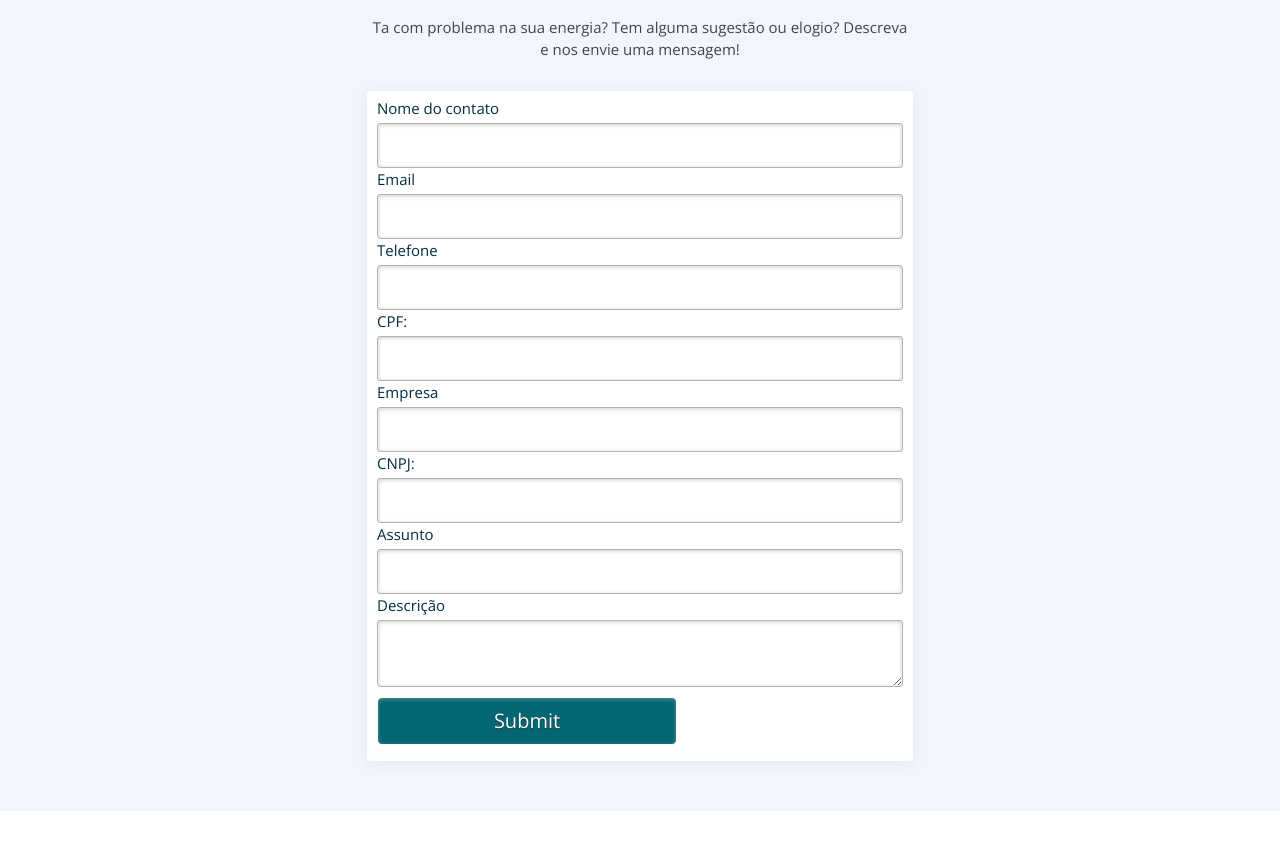
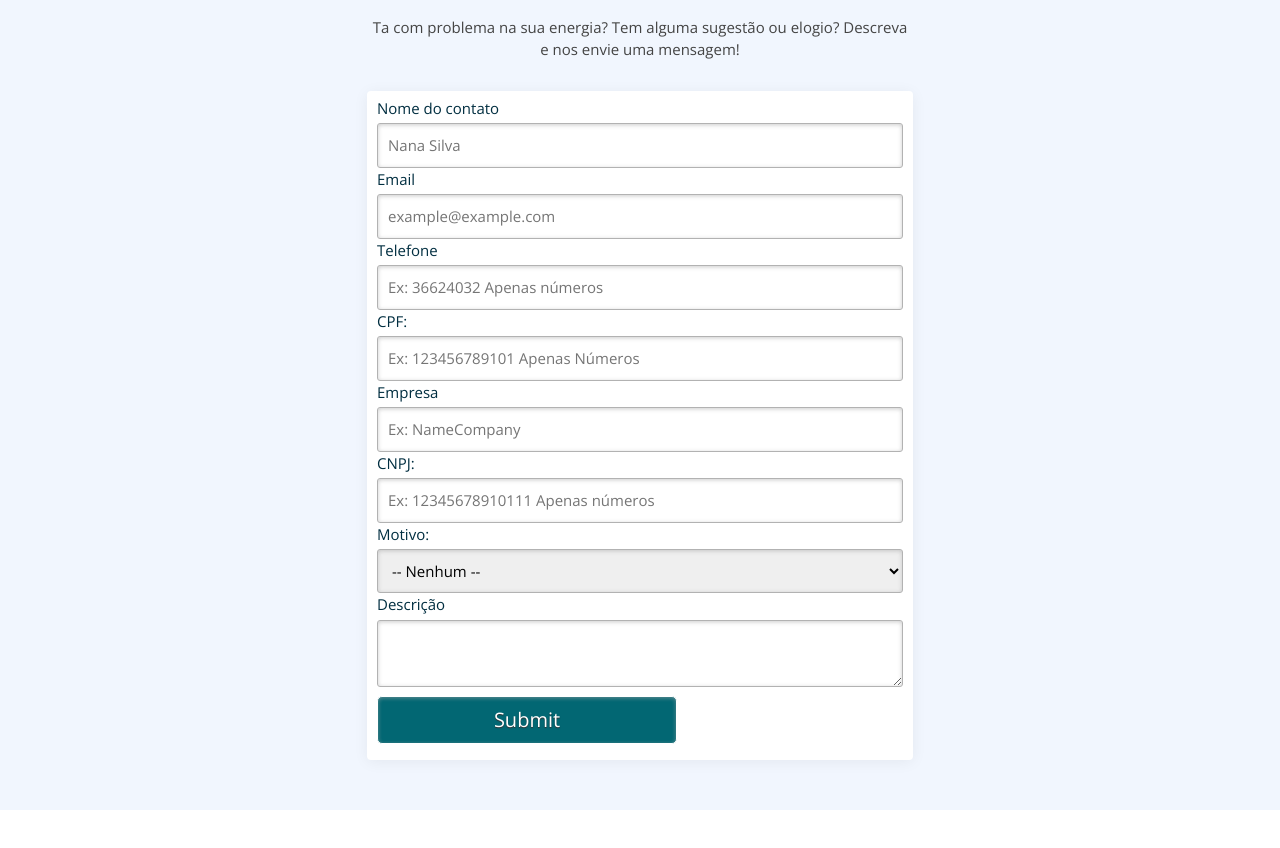
Before and after one commit to PedroNeto261/nanaenegia, a plain HTML site: page index.html in a window 1280 px wide. Shown: the part 4020-4868 px from the top of the page. Drawn offline with nearby package versions, Linux system fonts and the light colour scheme.

Commit message:
FormularioCaso

```diff
--- a/index.html
+++ b/index.html
@@ -373,19 +373,23 @@
               <input type=hidden name="retURL" value="https://pedroneto261.github.io/paginasuporte/">
 
 
-              <label for="name">Nome do contato</label><input  id="name" maxlength="80" name="name" size="20" type="text" /><br>
+              <label for="name">Nome do contato</label><input  id="name" maxlength="80" placeholder="Nana Silva" name="name" size="20" type="text" /><br>
 
-              <label for="email">Email</label><input  id="email" maxlength="80" name="email" size="20" type="text" /><br>
+              <label for="email">Email</label><input  id="email" maxlength="80" name="email" size="20" placeholder="example@example.com" type="text" /><br>
 
-              <label for="phone">Telefone</label><input  id="phone" maxlength="40" name="phone" size="20" type="text" /><br>
+              <label for="phone">Telefone</label><input  id="phone" maxlength="40" name="phone" placeholder="Ex: 36624032 Apenas números" size="20" type="text" /><br>
 
-              <label>CPF:</label><input  id="00NDn00000NTPMT" maxlength="11" name="00NDn00000NTPMT" size="20" type="text" /><br>
+              <label>CPF:</label><input  id="00NDn00000NTPMT" maxlength="11" name="00NDn00000NTPMT" placeholder="Ex: 123456789101 Apenas Números" size="20" type="text" /><br>
 
-              <label for="company">Empresa</label><input  id="company" maxlength="80" name="company" size="20" type="text" /><br>
+              <label for="company">Empresa</label><input  id="company" maxlength="80" name="company" size="20"  placeholder="Ex: NameCompany"type="text" /><br>
 
-              <label>CNPJ:</label><input  id="00NDn00000NTPM9" maxlength="20" name="00NDn00000NTPM9" size="20" type="text" /><br>
+              <label>CNPJ:</label><input  id="00NDn00000NTPM9" maxlength="20" name="00NDn00000NTPM9" size="20" placeholder="Ex: 12345678910111 Apenas números" type="text" /><br>
 
-              <label for="subject">Assunto</label><input  id="subject" maxlength="80" name="subject" size="20" type="text" /><br>
+              <label>Motivo:</label><select  id="00NDn00000NV0Gg" name="00NDn00000NV0Gg" title="Motivo"><option value="">-- Nenhum --</option><option value="Suporte">Suporte</option>
+                <option value="Sugestão">Sugestão</option>
+                <option value="Agradecimento">Agradecimento</option>
+                <option value="Outro">Outro</option>
+                </select><br>
 
               <label for="description">Descrição</label><textarea name="description"></textarea><br>
 
```
